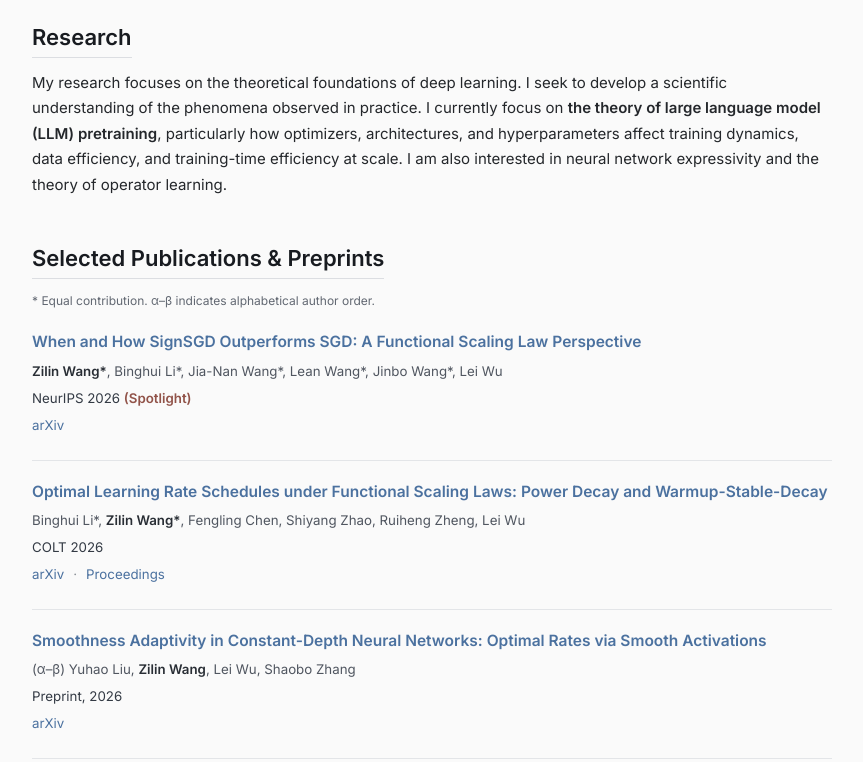
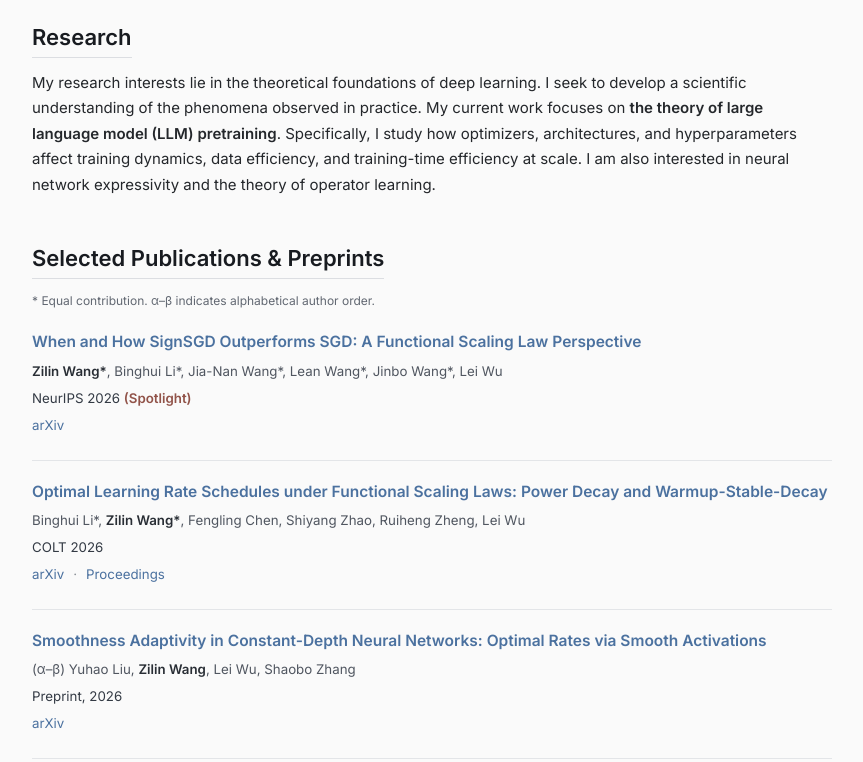
Before and after one commit to ZillionWong/ZillionWong.github.io, a plain HTML site: page index.html in a window 1280 px wide. Shown: the part 306-1068 px from the top of the page, without its empty margins (208-1071 px from the left). Drawn offline with Linux system fonts and the light colour scheme.

Commit message:
Clarify research interests and current pretraining focus

```diff
--- a/index.html
+++ b/index.html
@@ -49,7 +49,7 @@
 
       <section class="section" id="research" aria-labelledby="research-title">
         <h2 class="section-title" id="research-title">Research</h2>
-        <p class="research-intro">My research focuses on the theoretical foundations of deep learning. I seek to develop a scientific understanding of the phenomena observed in practice. I currently focus on <strong>the theory of large language model (LLM) pretraining</strong>, particularly how optimizers, architectures, and hyperparameters affect training dynamics, data efficiency, and training-time efficiency at scale. I am also interested in neural network expressivity and the theory of operator learning.</p>
+        <p class="research-intro">My research interests lie in the theoretical foundations of deep learning. I seek to develop a scientific understanding of the phenomena observed in practice. My current work focuses on <strong>the theory of large language model (LLM) pretraining</strong>. Specifically, I study how optimizers, architectures, and hyperparameters affect training dynamics, data efficiency, and training-time efficiency at scale. I am also interested in neural network expressivity and the theory of operator learning.</p>
       </section>
 
       <section class="section" id="publications" aria-labelledby="publications-title">
```
